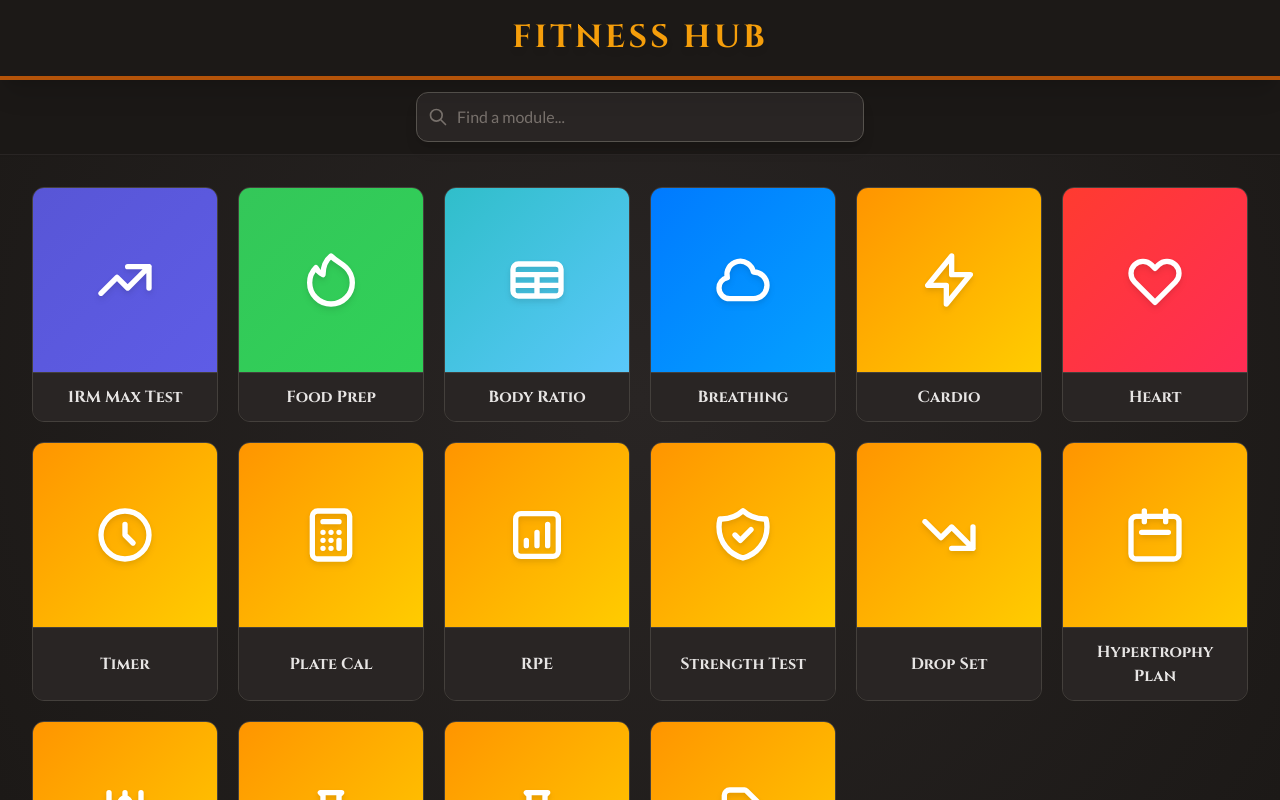
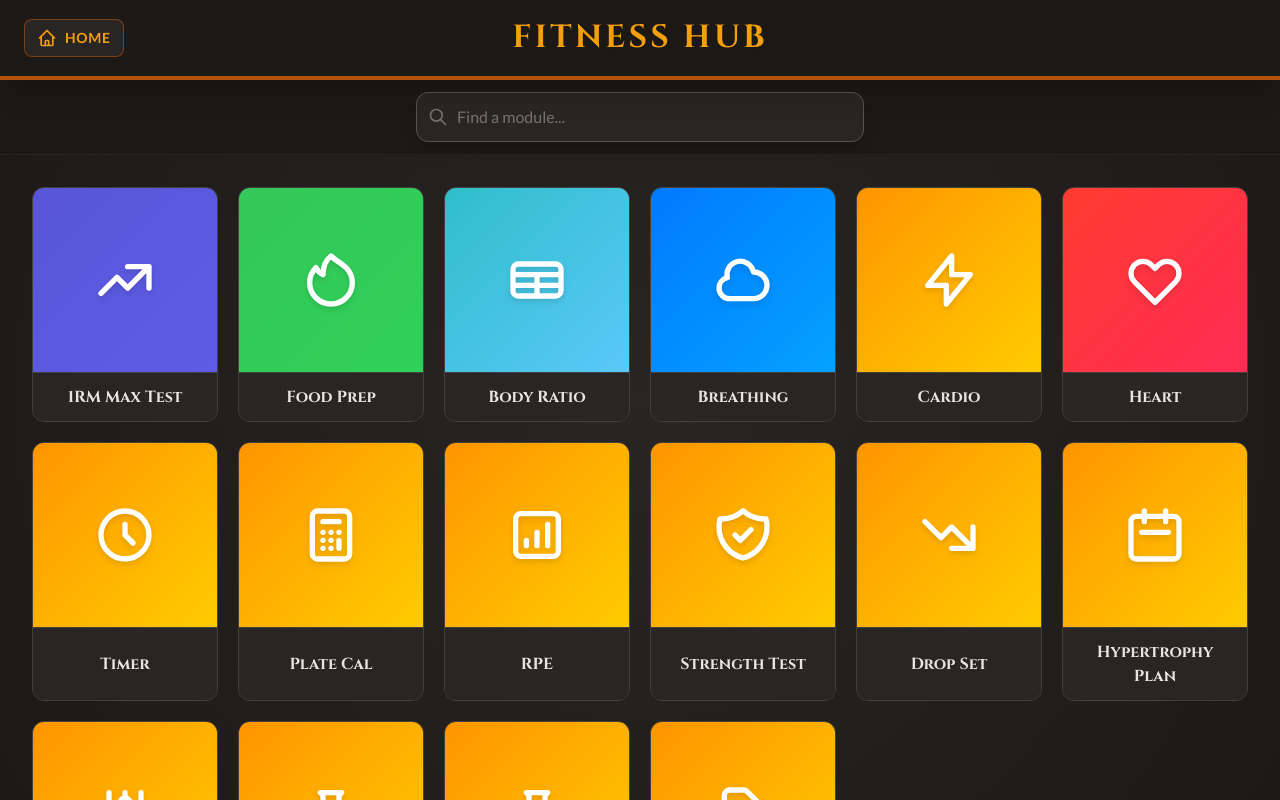
Before and after one commit to Code-Lifter/Fitness, a plain HTML site: page index.html in a window 1280 px wide. Drawn offline with nearby package versions, Linux system fonts and the light colour scheme.

Commit message:
Add Home button to index header linking to code-lifter.github.io/home
Co-Authored-By: Claude Opus 5.5 <noreply@anthropic.com>

```diff
--- a/index.html
+++ b/index.html
@@ -80,6 +80,13 @@
          HEADER
          ========================================== -->
     <header class="h-[10dvh] min-h-[60px] flex items-center justify-center bg-stone-900 border-b-4 border-amber-700 shadow-xl z-40 shrink-0 relative">
+      <a href="https://code-lifter.github.io/home/" aria-label="Home"
+         class="absolute left-3 sm:left-6 top-1/2 -translate-y-1/2 flex items-center gap-2 px-3 py-2 rounded-lg text-amber-500 border border-amber-700/60 bg-stone-800 hover:bg-stone-700 hover:text-amber-400 transition-colors">
+        <svg class="w-5 h-5" fill="none" stroke="currentColor" viewBox="0 0 24 24" aria-hidden="true">
+          <path stroke-linecap="round" stroke-linejoin="round" stroke-width="2" d="M3 12l2-2m0 0l7-7 7 7M5 10v10a1 1 0 001 1h3m10-11l2 2m-2-2v10a1 1 0 01-1 1h-3m-6 0a1 1 0 001-1v-4a1 1 0 011-1h2a1 1 0 011 1v4a1 1 0 001 1m-6 0h6"></path>
+        </svg>
+        <span class="hidden sm:inline text-sm font-bold uppercase tracking-wider">Home</span>
+      </a>
       <h1 class="text-amber-500 font-bold tracking-widest uppercase drop-shadow-md" style="font-size: min(6vw, 4vh)">
         Fitness Hub
       </h1>
```
